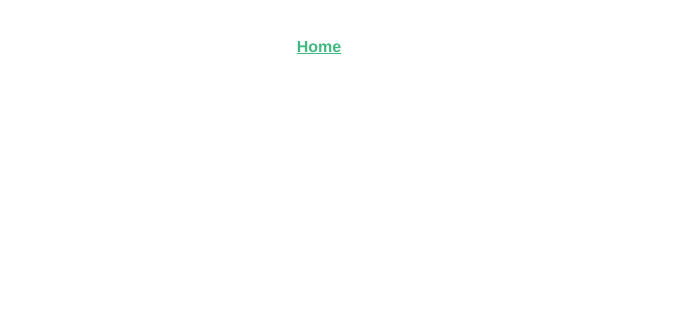
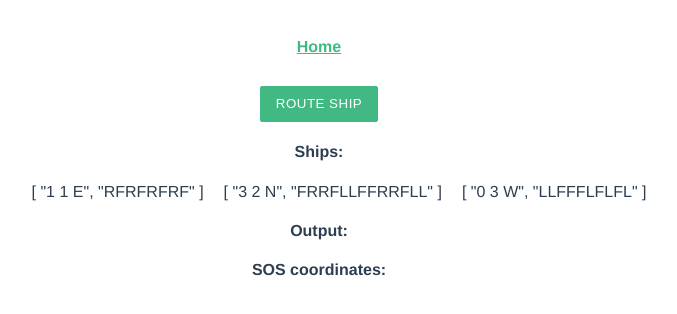
Before and after one commit to mkryan1988/coding-challenge-1, a Vue app: page /#/ in a window 1280 px wide. Shown: the top 314 px of the page, without its empty margins (321-998 px from the left). Built offline with nearby package versions, Linux system fonts and the light colour scheme.

Commit message:
Added array for warnings to allow ships to skip steps. Now cancels steps when "LOST" Added simple gui.

```diff
--- a/src/components/challenge-1.vue
+++ b/src/components/challenge-1.vue
@@ -1,5 +1,18 @@
 <template>
   <div class="hello">
+    <button class="btn" :class="{'disabled' : loading || currentShip > 2}" @click="routeShip">Route Ship</button>
+    <h4>Ships:</h4>
+    <ol>
+      <li v-for="(ship, index) in ships" :key="'ship-'+ index" >{{ship}}</li>
+    </ol>
+    <h4>Output:</h4>
+    <ol>
+      <li v-for="(value, index) in output" :key="'output-'+ index" >{{value}}</li>
+    </ol>
+    <h4>SOS coordinates:</h4>
+    <ol>
+      <li v-for="(value, index) in warnings" :key="'warning-'+ index" >{{value}}</li>
+    </ol>
   </div>
 </template>
 
@@ -9,50 +22,68 @@ export default {
   name: 'oceanGrid',
   data () {
     return {
+      route: [],
       ships: [
-        [ '1 1 E', 'RFRFRFRF']
-        // [ '3 2 N', 'FRRFLLFFRRFLL']
-        // [ '0 3 W', 'LLFFFLFLFL']
+        [ '1 1 E', 'RFRFRFRF'],
+        [ '3 2 N', 'FRRFLLFFRRFLL'],
+        [ '0 3 W', 'LLFFFLFLFL']
       ],
-      route: [],
       gridNE: '5 3',
       output: [],
+      loading: false,
+      warnings: [],
+      currentShip: 0
     }
   },
   mounted () {
-    this.locateShips()
+    // this.locateShips()
   },
   methods: {
-    locateShips () {
-      for (var ship of this.ships) {
-        this.routeShip(ship)
-      }
+    clearRouting () {
+      var lastRoute = this.route[this.route.length - 1]
+      this.output.push(lastRoute)
+      this.route = []
+      this.currentShip = this.currentShip + 1
+      this.loading = false
     },
-    routeShip(ship) {
+    routeShip () {
       var self = this
+      self.loading = true
+      var ship = self.ships[self.currentShip]
       const startingPos = ship[0]
-      const instructions = ship[1]
+      const instructions = Array.from(ship[1])
       var newPos = startingPos
-      for (let inst of instructions) {
+      for (let [index, inst] of instructions.entries()) {
         if (inst === 'L') {
           setTimeout(function() {
-            newPos = self.rotateLeft(newPos)
+            if (newPos) {
+              newPos = self.rotateLeft(newPos)
+            }
           },1000);
         } else if (inst === 'R') {
           setTimeout(function() {
-            newPos = self.rotateRight(newPos)
+            if (newPos) {
+              newPos = self.rotateRight(newPos)
+            }
           },1000);
         } else if (inst === 'F') {
           setTimeout(function() {
-            newPos = self.moveForward(newPos)
+            if (newPos) {
+              newPos = self.moveForward(newPos)
+            }
           },1000);
         }
-      }
+        if (index === instructions.length - 1) {
+          setTimeout(function() {
+            self.clearRouting()
+          },1500);
+        }
+      };
     },
     rotateLeft (newPos) {
       var newPosStripped = newPos.replace(/\s+/g, '');
       var oldDirection = newPosStripped.charAt(2);
-      var newdirection = ''
+      var newDirection = ''
       if (oldDirection === 'N') {
         newDirection = 'W'
       } else if (oldDirection === 'E') {
@@ -62,9 +93,11 @@ export default {
       } else if (oldDirection === 'W') {
         newDirection = 'S'
       }
+      this.route.push(newPos.replace(/.$/, newDirection))
       return newPos.replace(/.$/, newDirection)
     },
     rotateRight (newPos) {
+      console.log(newPos)
       var newPosStripped = newPos.replace(/\s+/g, '');
       var oldDirection = newPosStripped.charAt(2);
       var newDirection = ''
@@ -84,27 +117,29 @@ export default {
       var newPosStripped = newPos.replace(/\s+/g, '');
       var newX = Math.trunc(newPosStripped.charAt(0))
       var newY = Math.trunc(newPosStripped.charAt(1))
-      var oldDirection = newPosStripped[newPosStripped.length -1];
+      var currentDirection = newPosStripped[newPosStripped.length -1];
       var coOrdinates = ''
-      if (oldDirection === 'N') {
+      if (currentDirection === 'N') {
         newY = newY + 1
-      } else if (oldDirection === 'E') {
+      } else if (currentDirection === 'E') {
         newX = newX + 1
-      } else if (oldDirection === 'S') {
+      } else if (currentDirection === 'S') {
         newY = newY - 1
-      } else if (oldDirection === 'W') {
+      } else if (currentDirection === 'W') {
         newX = newX - 1
       }
       // if past grid coordinates
       var maxX = Math.trunc(this.gridNE[0])
       var maxY = Math.trunc(this.gridNE[this.gridNE.length -1])
-      if ((newX >= 0 && newX <= maxX) || (newY > 0 && newY <= maxY)) {
-        // console.log(newX + ' ' + newY + ' ' + oldDirection);
-        this.route.push(newX + ' ' + newY + ' ' + oldDirection)
-        return newX + ' ' + newY + ' ' + oldDirection
+      if (newX < 0 || newX > maxX || newY < 0 || newY > maxY) {
+        this.route.push(newPos + ' LOST')
+        this.warnings.push(newPos)
+        return false
       } else {
-        this.route.push(newPos + 'LOST')
-        return newPos + 'LOST'
+        // console.log(newX + ' ' + newY + ' ' + currentDirection);
+        this.route.push(newX + ' ' + newY + ' ' + currentDirection)
+        return newX + ' ' + newY + ' ' + currentDirection
+
       }
     }
   }
@@ -127,4 +162,31 @@ li {
 a {
   color: #42b983;
 }
+.btn {
+  text-decoration: none;
+  color: #fff;
+  background-color: #42b983;
+  text-align: center;
+  letter-spacing: .5px;
+  -webkit-transition: background-color .2s ease-out;
+  transition: background-color .2s ease-out;
+  cursor: pointer;
+  border: none;
+  border-radius: 2px;
+  display: inline-block;
+  height: 36px;
+  line-height: 36px;
+  padding: 0 16px;
+  text-transform: uppercase;
+  vertical-align: middle;
+  -webkit-tap-highlight-color: transparent;
+}
+.btn.disabled {
+    pointer-events: none;
+    background-color: #DFDFDF !important;
+    -webkit-box-shadow: none;
+    box-shadow: none;
+    color: #9F9F9F !important;
+    cursor: default;
+}
 </style>
```
